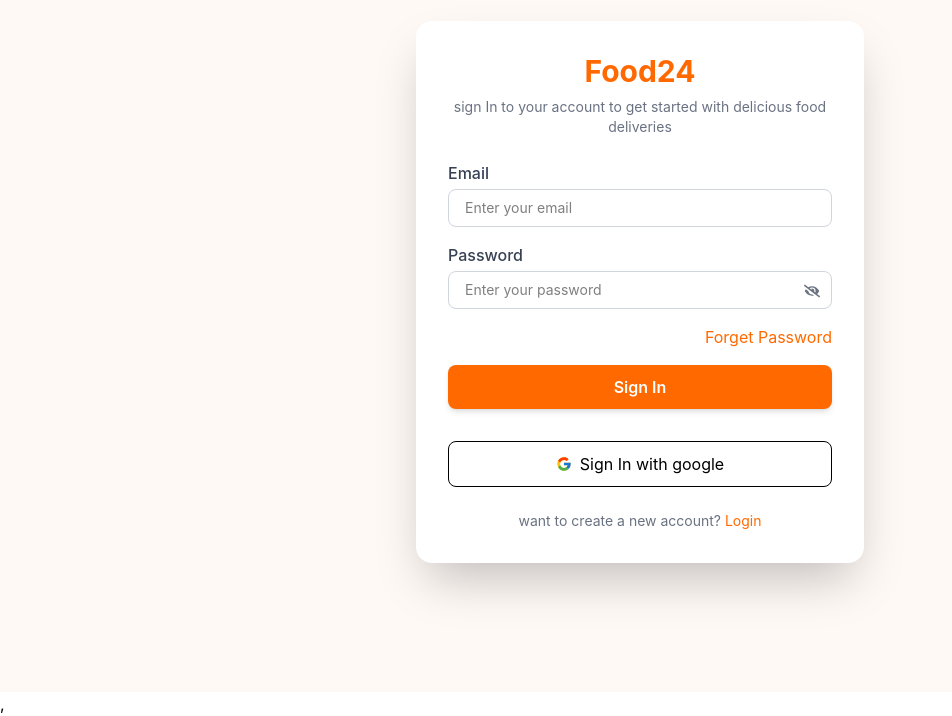
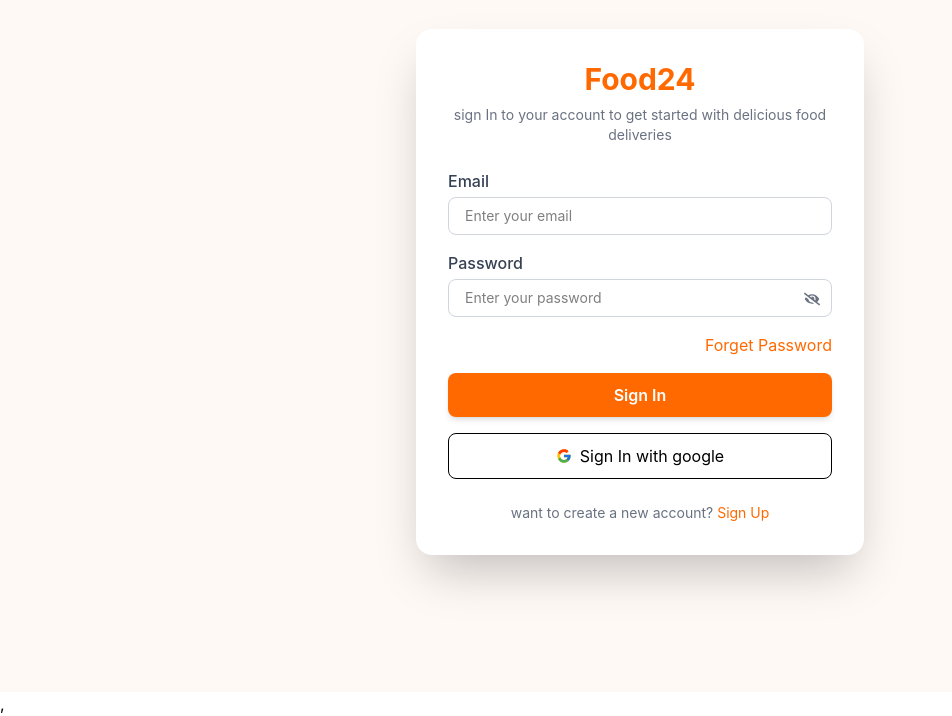
Before and after one commit to abhishekgautam94666/Food24, a React app in the folder frontend/: page /signin in a window 1280 px wide. Shown: the part 108-824 px from the top of the page, without its empty margins (0-952 px from the left). Built offline with nearby package versions, Linux system fonts and the light colour scheme; no server answers; the HTML template or start-up script is replaced by a standard one.

Commit message:
Improve sign-in form with toast notifications and validation

```diff
--- a/frontend/src/pages/SignIn.jsx
+++ b/frontend/src/pages/SignIn.jsx
@@ -7,6 +7,7 @@
 import { useDispatch } from "react-redux";
 import { setUserData } from "../redux/userSlice";
 import { setMYShopData } from "../redux/ownerSlice";
+import toast from "react-hot-toast";
 
 
 export const SignIn = () => {
@@ -16,15 +17,27 @@
 
   const [email, setEmail] = useState("");
   const [password, setPassword] = useState("");
+  const [loading, setLoading] = useState(false);
   const dispatch = useDispatch()
 
   const handleSignIn = async (e) => {
     e.preventDefault();
+
+    // if (!email.trim()) {
+    //   toast.error('Please enter your email');
+    //   return;
+    // }
+    // if (!password) {
+    //   toast.error("Please enter your password")
+    // }
+
     try {
+      setLoading(true);
+
       const result = await axios.post(
         `${serverUrl}/api/auth/signin`,
         {
-          email,
+          email: email.trim(),
           password,
         },
         { withCredentials: true },
@@ -32,11 +45,24 @@
 
       dispatch(setUserData(result.data))
       dispatch(setMYShopData(null));
-      navigate("/");
+      toast.success("Signed in successfully");
+
+      setEmail("");
+      setPassword("");
+
+      setTimeout(() => {
+        navigate("/");
+      }, 800);
 
 
     } catch (error) {
-      console.log("error :", error);
+      console.error("Sign in error:", error);
+
+      toast.error(
+        error?.response?.data?.message || "Unable to sign in. Please try again."
+      )
+    } finally {
+      setLoading(false)
     }
   };
 
@@ -55,7 +81,7 @@
           </p>
         </div>
 
-        <form className="space-y-4">
+        <form className="space-y-4" onSubmit={handleSignIn}>
           {/* Email */}
           <div>
             <label className="block text-gray-700 font-medium mb-1">
@@ -63,12 +89,14 @@
             </label>
             <input
               type="email"
+              autoComplete="email"
               placeholder="Enter your email"
               className="w-full border border-gray-300 rounded-lg px-4 py-2 text-sm
           focus:outline-none focus:ring-2 focus:ring-orange-400 focus:border-orange-400
           transition duration-200"
               onChange={(e) => setEmail(e.target.value)}
               value={email}
+              disabled={loading}
             />
           </div>
 
@@ -80,18 +108,21 @@
 
             <input
               type={show ? "text" : "password"}
+              autoComplete="current-password"
               placeholder="Enter your password"
               className="w-full border border-gray-300 rounded-lg px-4 py-2 pr-10 text-sm
     focus:outline-none focus:ring-2 focus:ring-orange-400 focus:border-orange-400
     transition duration-200"
               onChange={(e) => setPassword(e.target.value)}
               value={password}
+              disabled={loading}
             />
 
             <button
               type="button"
               className="absolute right-3 bottom-2.5 text-gray-500 cursor-pointer"
               onClick={() => setShow((prev) => !prev)}
+              disabled={loading}
             >
               {show ? <FaEye /> : <FaEyeSlash />}
             </button>
@@ -106,17 +137,24 @@
           {/* Button */}
           <button
             type="submit"
-            className="w-full bg-orange-500 hover:bg-orange-600 text-white font-semibold py-2.5 rounded-lg transition duration-300 shadow-md hover:shadow-lg"
-            onClick={handleSignIn}
+            disabled={loading}
+            className={`w-full text-white font-semibold py-2.5 rounded-lg
+            transition duration-300 shadow-md
+            ${loading
+                ? "bg-orange-300 cursor-not-allowed"
+                : "bg-orange-500 hover:bg-orange-600 cursor-pointer hover:shadow-lg"
+              }`}
+
           >
-            Sign In
+            {loading ? "Signing In..." : "Sign In"}
           </button>
 
-          <button className="w-full mt-4 flex items-center justify-center gap-2 border py-2.5 rounded-lg">
-            <FcGoogle />
-            <span> Sign In with google</span>
-          </button>
         </form>
+
+        <button className="w-full mt-4 flex items-center justify-center gap-2 border py-2.5 rounded-lg">
+          <FcGoogle />
+          <span> Sign In with google</span>
+        </button>
 
         {/* Login Link */}
         <p
@@ -125,7 +163,7 @@
         >
           want to create a new account?{" "}
           <span className="text-orange-500 hover:underline cursor-pointer">
-            Login
+            Sign Up
           </span>
         </p>
       </div>
```
Also changed, not shown: 1 other file (tests, documents, lock files or other folders).
